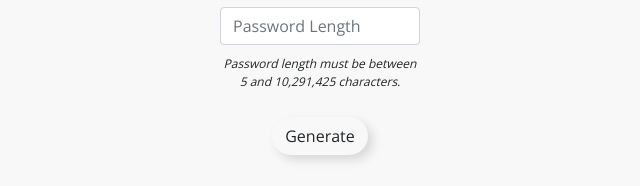
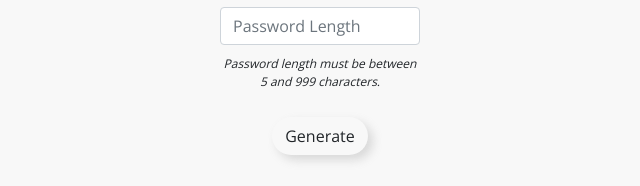
Before and after one commit to alexgignilliat/password-gen-for-fun, a plain HTML site: page index.html in a window 1280 px wide. Shown: the part 273-459 px from the top of the page, 320-960 px from the left. Drawn offline with nearby package versions, Linux system fonts and the light colour scheme.

Commit message:
text fix

```diff
--- a/index.html
+++ b/index.html
@@ -57,7 +57,7 @@
                 <div>
                     <input type="text" style="margin: 10px auto" id="length" class="form-control col-12"
                         placeholder="Password Length" aria-label="Username" aria-describedby="basic-addon1">
-                    <p style="font-size: 12px; text-align: center;"><i>Password length must be between 5 and 10,291,425
+                    <p style="font-size: 12px; text-align: center;"><i>Password length must be between 5 and 999
                             characters.</i></p>
                 </div>
                 <div style="width: 100%; background-color: rgba(0, 0, 0, 0); display: flex; justify-content: center;">
```
